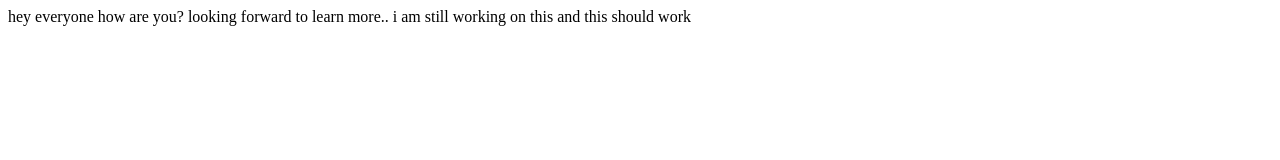
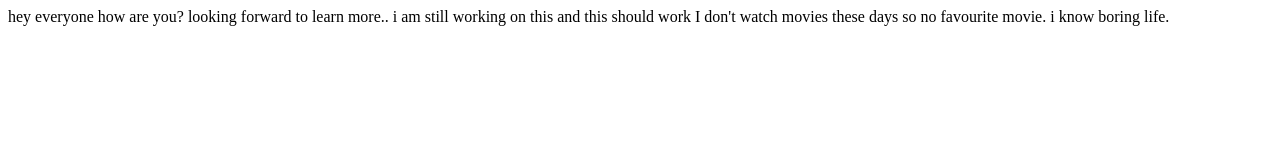
Before and after one commit to farheenfatima3/demo, a plain HTML site: page index.html in a window 1280 px wide. Drawn offline with Linux system fonts and the light colour scheme.

Commit message:
update homework

```diff
--- a/index.html
+++ b/index.html
@@ -12,5 +12,7 @@
 
     i am still working on this
     and this should work
+    I don't watch movies these days so no favourite movie.
+    i know boring life.
 </body>
 </html>
```
